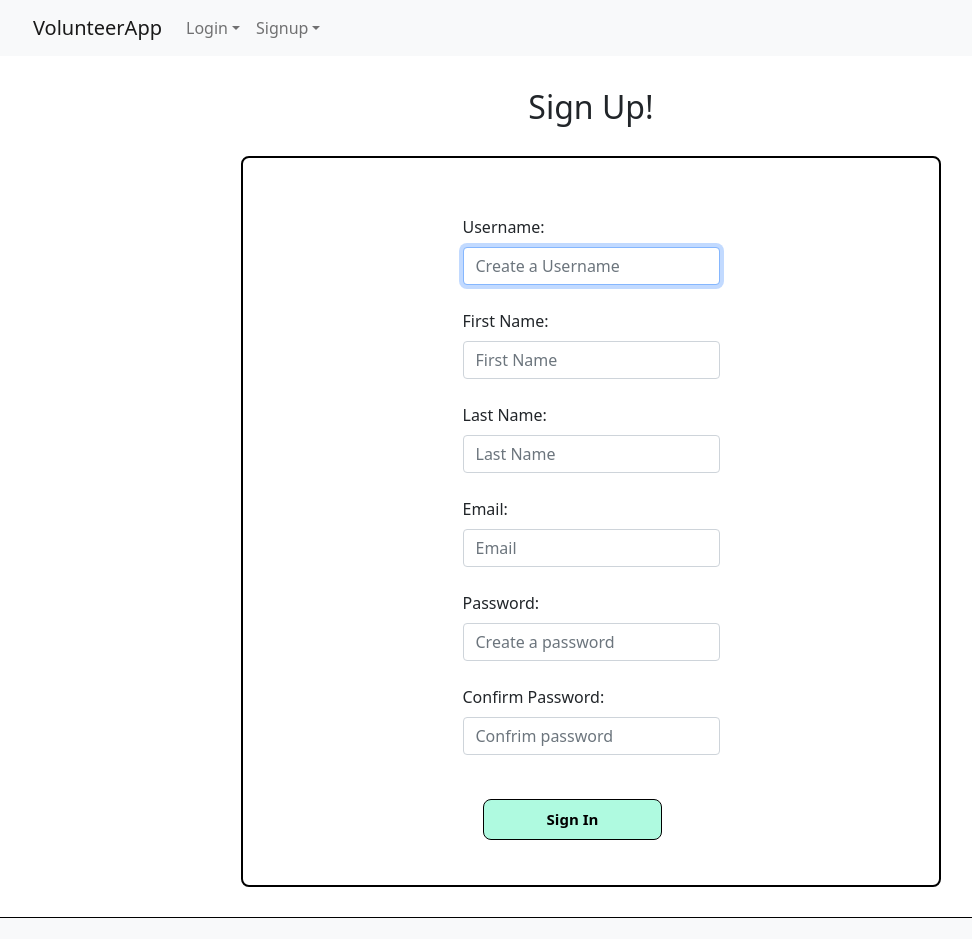
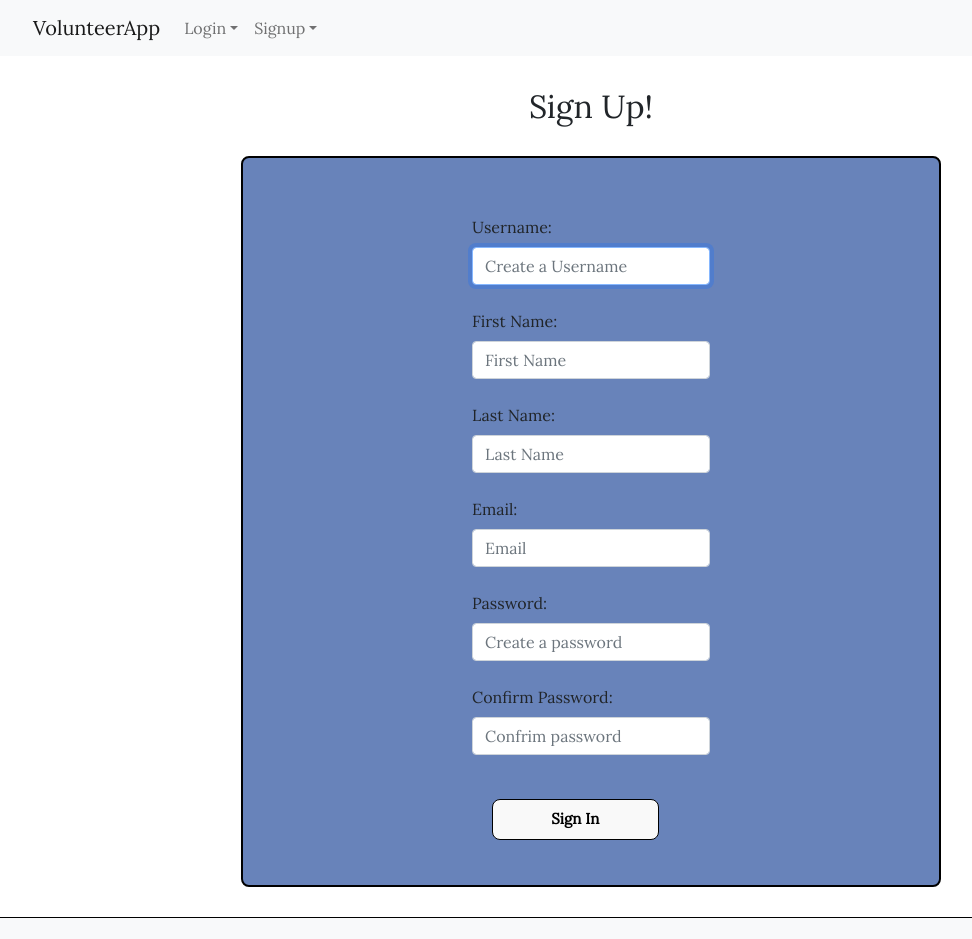
Before and after one commit to ImmanuelCurrah/VolunteerApp, a React (Create React App) app in the folder client/: page /sign-up-user in a window 1280 px wide. Shown: the top 939 px of the page, without its empty margins (49-1021 px from the left). Built offline with nearby package versions, Linux system fonts and the light colour scheme.

Commit message:
added some color to signup pages and applied font globally

```diff
--- a/client/src/App.css
+++ b/client/src/App.css
@@ -1,5 +1,8 @@
+@import url("https://fonts.googleapis.com/css2?family=Lora&display=swap");
+
 * {
   margin: 0;
   padding: 0;
   box-sizing: border-box;
+  font-family: "Lora", serif;
 }
--- a/client/src/screens/signUpPage/signup.css
+++ b/client/src/screens/signUpPage/signup.css
@@ -12,7 +12,7 @@
   border-radius: 8px;
   margin: 30px auto;
   max-width: 700px;
-  background: #fff;
+  background: #6883ba;
   padding: 25px 45px;
 }
 
@@ -26,7 +26,7 @@
   color: #000;
   font-weight: bold;
   font-size: 15px;
-  background: rgb(175, 250, 224);
+  background: #f9f9f9;
 }
 
 .signup-btn:hover {
```
